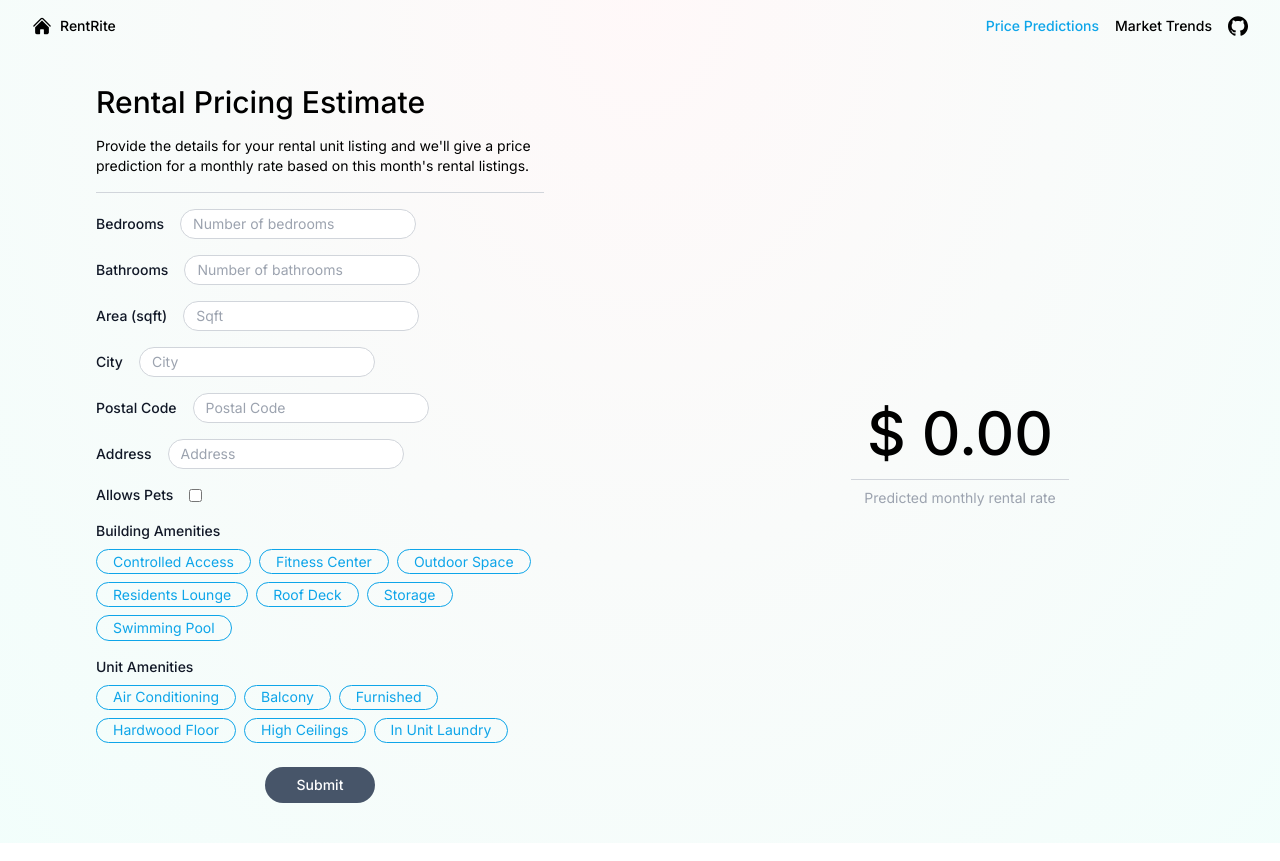
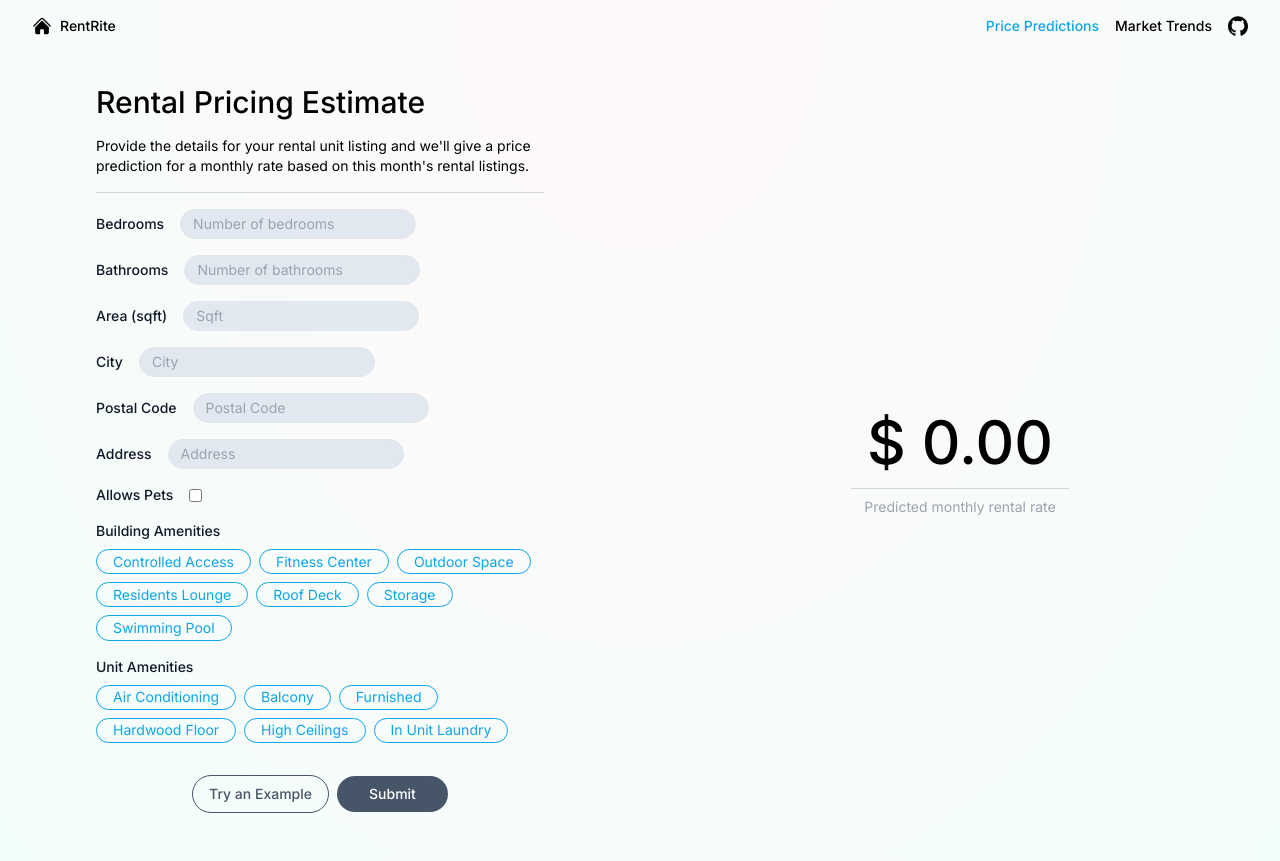
Before and after one commit to Shivam-J-07/Real-Estate-Scraper, a Next.js app in the folder frontend/: page / in a window 1280 px wide. Built offline with nearby package versions, Linux system fonts and the light colour scheme.

Commit message:
add try an example default config

```diff
--- a/frontend/src/components/Inputs/CheckboxToggle.tsx
+++ b/frontend/src/components/Inputs/CheckboxToggle.tsx
@@ -15,7 +15,7 @@ export default function CheckboxToggle({
     <div className={`relative transition-all py-[0.1rem] px-4 rounded-full text-center border border-sky-500 dark:border-sky-400 ${value ? "bg-sky-500 dark:bg-sky-500 dark:border-sky-500 text-white" : "text-sky-500 dark:text-sky-400 hover:bg-sky-500/25"}`}>
       <input
         {...register(fieldName)}
-        className="absolute w-full opacity-0 cursor-pointer"
+        className="absolute w-full opacity-0 cursor-pointer h-full -ml-4 -mt-[0.1rem]"
         type="checkbox"
       />
       <label className="text-sm">
--- a/frontend/src/components/Inputs/TextInput.tsx
+++ b/frontend/src/components/Inputs/TextInput.tsx
@@ -29,7 +29,7 @@ export default function TextInput({
             required: requiredErrorMessage,
           })}
           placeholder={placeholder}
-          className="py-1 px-3 rounded-full border border-gray-300 dark:border-gray-600 dark:bg-gray-600 text-gray-900 dark:text-gray-300"
+          className="transition-all py-1 px-3 rounded-full border focus:border-slate-200 focus:bg-white dark:focus:border-slate-500 dark:focus:bg-slate-500 outline-none bg-slate-200 dark:border-slate-600 dark:bg-slate-600 text-gray-900 dark:text-gray-300"
           type={type}
         />
       </div>
--- /dev/null
+++ b/frontend/src/components/PredictPriceForm/defaultValues.ts
@@ -0,0 +1,24 @@
+const defaultValues = {
+  bed: 1,
+  bath: 1,
+  sqft: 900.0,
+  pets: false,
+  address: "450 Front St W",
+  postal_code: "M5V 0V7",
+  city: "Toronto",
+  controlled_access: true,
+  fitness_center: true,
+  outdoor_space: false,
+  residents_lounge: true,
+  roof_deck: true,
+  storage: true,
+  swimming_pool: false,
+  air_conditioning: true,
+  balcony: true,
+  furnished: false,
+  hardwood_floor: false,
+  high_ceilings: false,
+  in_unit_laundry: false,
+};
+
+export default defaultValues;
--- a/frontend/src/components/PredictPriceForm/index.tsx
+++ b/frontend/src/components/PredictPriceForm/index.tsx
@@ -1,8 +1,9 @@
 import { FieldValues, useForm } from "react-hook-form";
-import TextInput from "../Inputs/TextInput";
-import CheckboxToggle from "../Inputs/CheckboxToggle";
-import CheckboxInput from "../Inputs/CheckboxInput";
-import { fetchLatandLon } from "../../utils";
+import TextInput from "@/components/Inputs/TextInput";
+import CheckboxToggle from "@/components/Inputs/CheckboxToggle";
+import CheckboxInput from "@/components/Inputs/CheckboxInput";
+import { fetchLatandLon } from "@/utils";
+import defaultValues from "./defaultValues";
 
 export default function PricePredictForm({
   setPredictedPrice,
@@ -18,17 +19,40 @@ export default function PricePredictForm({
     handleSubmit,
     watch,
     getValues,
+    reset,
     formState: { errors },
   } = useForm();
 
   const submitForm = async (data: FieldValues) => {
     setIsLoading(true);
     setError(false);
+
+    if (!process.env.NEXT_PUBLIC_MAPS_API_KEY) {
+      console.error("Could not find Maps API key");
+      setError(true);
+      setIsLoading(false);
+      return;
+    }
+
     const { city, address, postal_code } = getValues();
     const { lat, lon } = await fetchLatandLon(
       `${address}, ${postal_code}, ${city}`
     );
-    if (process.env.NEXT_PUBLIC_API_URL && lat && lon) {
+
+    if (!lat || !lon) {
+      console.error("Could not find lat or lon");
+      setError(true);
+      setIsLoading(false);
+      return;
+    }
+
+    if (!process.env.NEXT_PUBLIC_API_URL) {
+      console.error("Could not find API URL");
+      setError(true);
+      setIsLoading(false);
+      return;
+    }
+
     const apiUrl = `${process.env.NEXT_PUBLIC_API_URL}/predict`;
     try {
       const apiResponse = await fetch(apiUrl, {
@@ -52,9 +76,6 @@ export default function PricePredictForm({
       }
     } catch (error) {
       console.error("Error handling POST request:", error);
-        setError(true);
-      }
-    } else {
       setError(true);
     }
     setIsLoading(false);
@@ -226,12 +247,20 @@ export default function PricePredictForm({
         </div>
       </div>
 
+      <div className="flex flex-row flex-wrap gap-2 items-center justify-center my-4">
+        <button
+          onClick={() => reset(defaultValues)}
+          className="self-center font-medium transition-all border border-slate-600 text-slate-600 hover:border-emerald-400 hover:text-emerald-400 dark:text-slate-400 dark:border-slate-400 dark:hover:border-emerald-300 dark:hover:text-emerald-300 w-fit px-4 py-2 rounded-full"
+        >
+          Try an Example
+        </button>
         <button
           onClick={handleSubmit(submitForm)}
-        className="my-2 self-center font-medium transition-all hover:bg-slate-700 bg-slate-600 dark:bg-slate-500 dark:hover:bg-slate-400 w-fit px-8 py-2 text-white rounded-full"
+          className="self-center font-medium transition-all hover:bg-slate-800 bg-slate-600 dark:bg-slate-500 dark:hover:bg-slate-400 w-fit px-8 py-2 text-white rounded-full"
         >
           Submit
         </button>
       </div>
+    </div>
   );
 }
```
Lines whose indentation alone changed are shown as unchanged.
